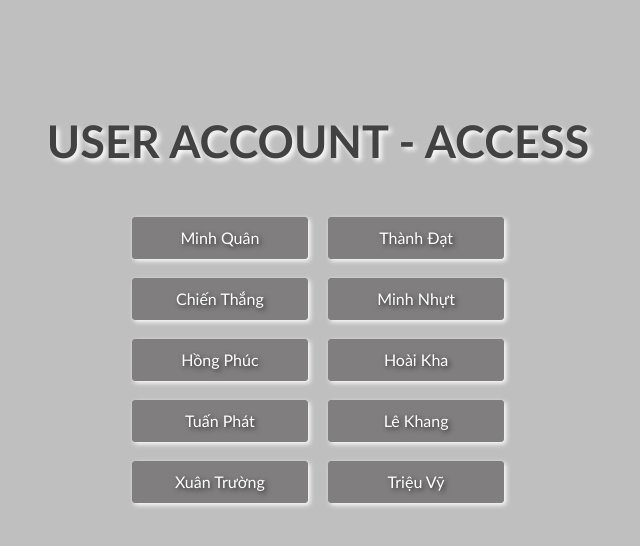
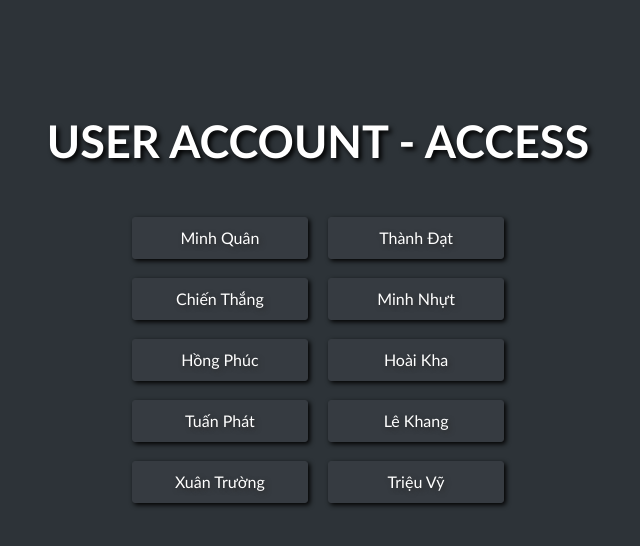
Before and after one commit to MinhQuan8/login-file, a plain HTML site: page index.html in a window 1280 px wide. Shown: the whole page, without its empty margins (322-962 px from the left). Drawn offline with Linux system fonts and the light colour scheme.

Commit message:
Update style.css

```diff
--- a/style.css
+++ b/style.css
@@ -2,13 +2,14 @@ body {
   font-family:Calibri;
   text-align:center;
   vertical-align:middle;
-  background:#bfbfbf;
-  color:white
+  background:#2D3338;
+  color:white;
+  text-weight: bold;
 }
 
 h1{
-  color:#424242;
-  text-shadow:3px 3px 5px white;
+  color:white;
+  text-shadow:3px 3px 5px black;
   font-size:45px;
 }
 
@@ -16,10 +17,10 @@ h1{
             padding-top: 30px;
             padding-bottom: 30px;
             display:inline-block;
-            border:1px solid #807e7e;
-            background-color:#807e7e;
+            border:1px solid #363B41;
+            background-color:#363B41;
             padding:10px 12px;
-            box-shadow:2px 2px 5px white;
+            box-shadow:2px 2px 5px black;
             text-decoration:none;
             border-radius:3px;
             color:white;
@@ -27,6 +28,7 @@ h1{
             width:150px;
             text-shadow:2px 2px 5px #2b2b2b;
             text-align:middle;
+            text-weight: bold;
         }
         a:hover{
             border:1px solid #64b0b5;
```
